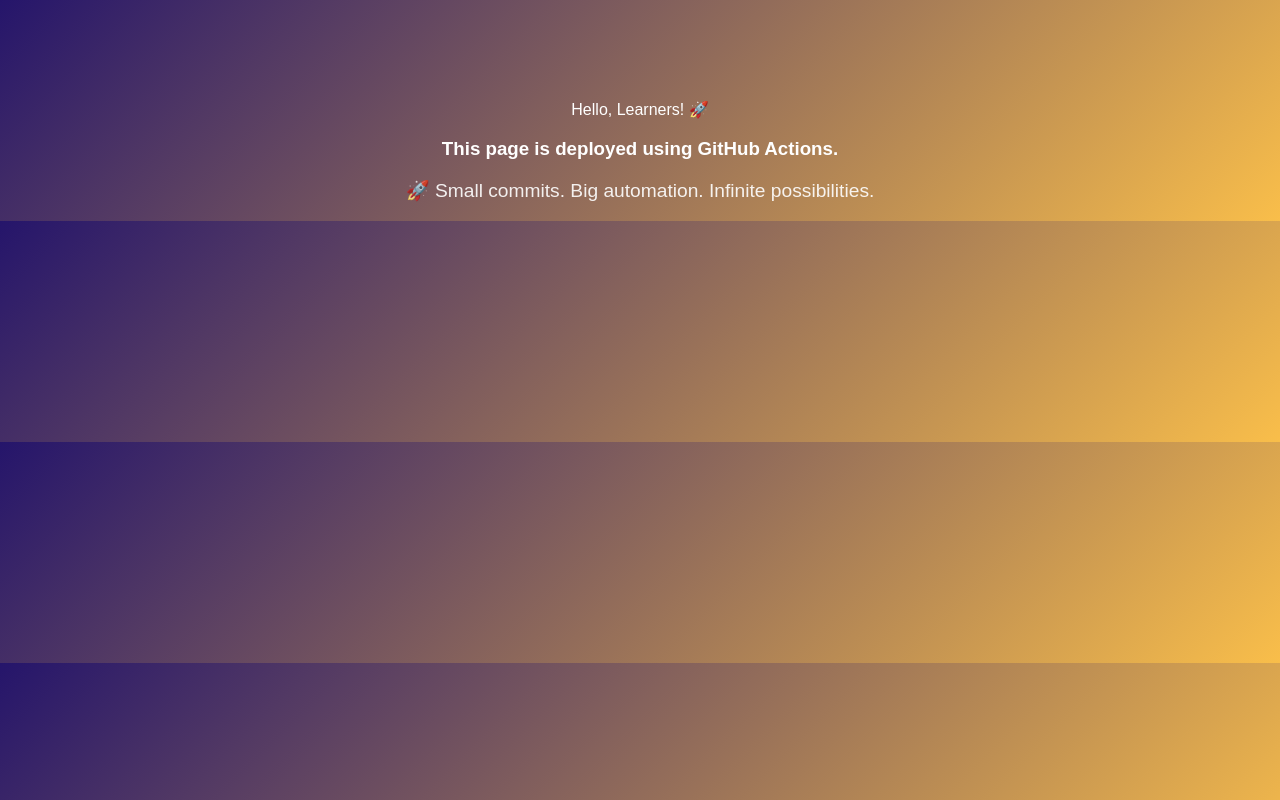
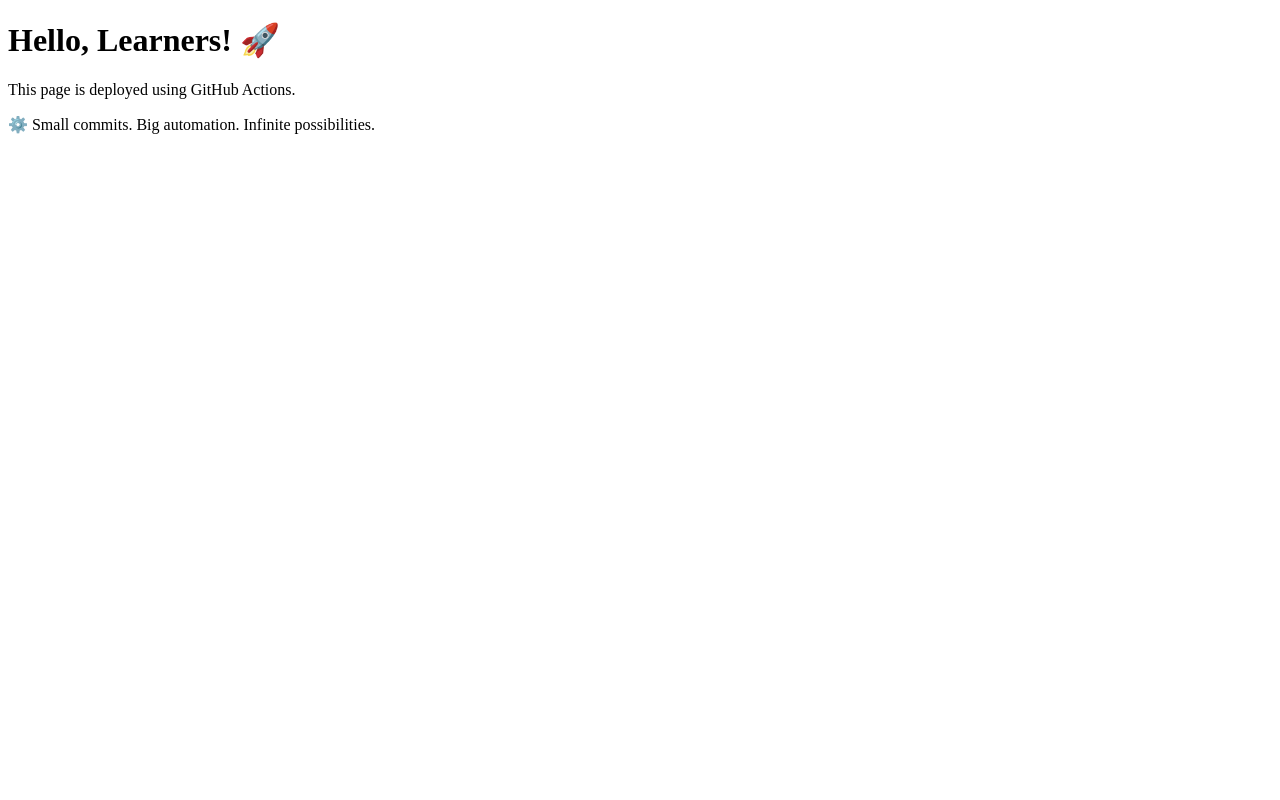
Before and after one commit to pooja-bhavani/github-actions, a plain HTML site: page index.html in a window 1280 px wide. Drawn offline with Linux system fonts and the light colour scheme.

Commit message:
Update index.html

```diff
--- a/index.html
+++ b/index.html
@@ -4,44 +4,12 @@
     <meta charset="UTF-8">
     <meta name="viewport" content="width=device-width, initial-scale=1.0">
     <title>My CI Demo</title>
-
-    <style>
-        body {
-            margin: 0;
-            font-family: Arial, sans-serif;
-            background: linear-gradient(135deg, #25156B, #F9BE4A);
-            color: white;
-            text-align: center;
-            padding-top: 100px;
-        }
-
-        h1 {
-            font-size: 2.5rem;
-            margin-bottom: 10px;
-        }
-
-        p {
-            font-size: 1.2rem;
-            opacity: 0.9;
-        }
-
-        .badge {
-            margin-top: 20px;
-            padding: 8px 16px;
-            background: #00ffcc;
-            color: #000;
-            border-radius: 20px;
-            font-weight: bold;
-        }
-    </style>
 </head>
 <body>
-
-  <h>Hello, Learners! 🚀</h>
-  <h3>This page is deployed using GitHub Actions.</h3>
+  <h1>Hello, Learners! 🚀</h1>
+  <p>This page is deployed using GitHub Actions.</p>
   <p>
-🚀 Small commits. Big automation. Infinite possibilities.
+⚙️ Small commits. Big automation. Infinite possibilities.
 </p>
-
 </body>
 </html>
```
